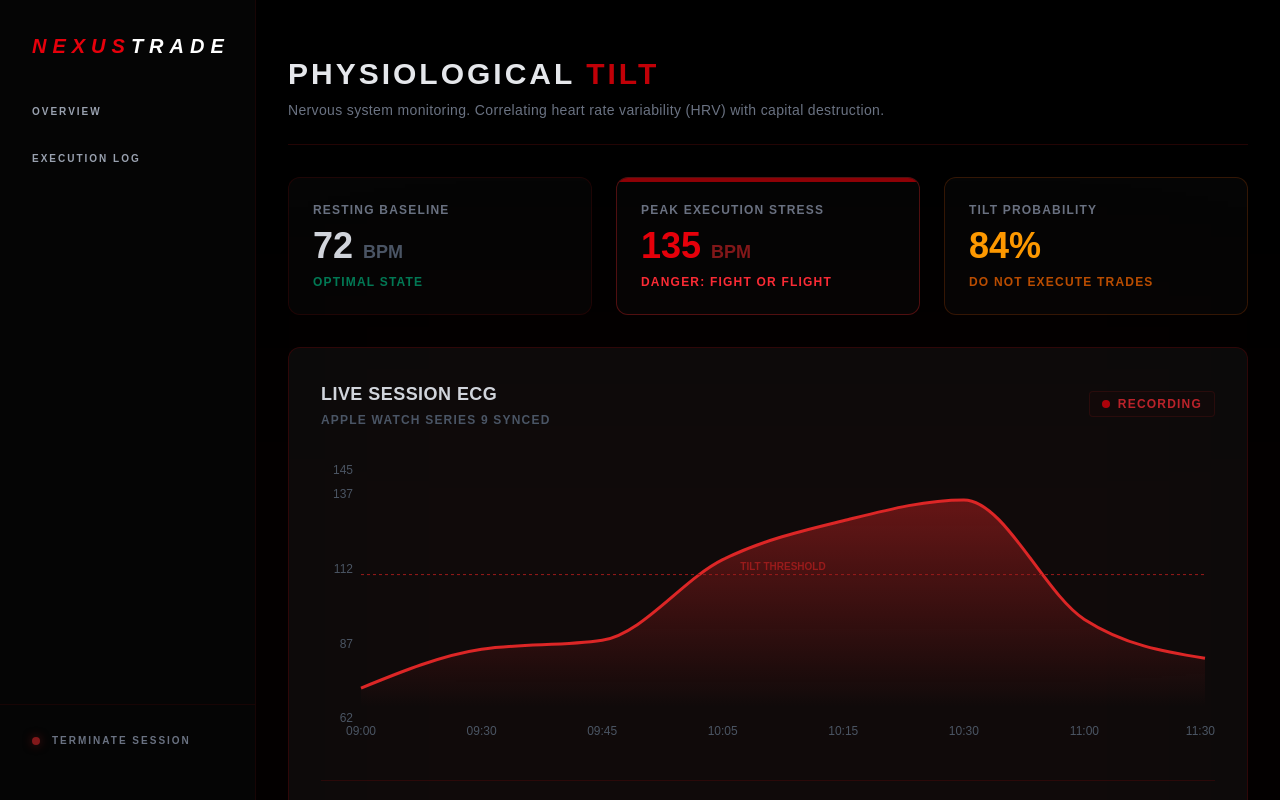
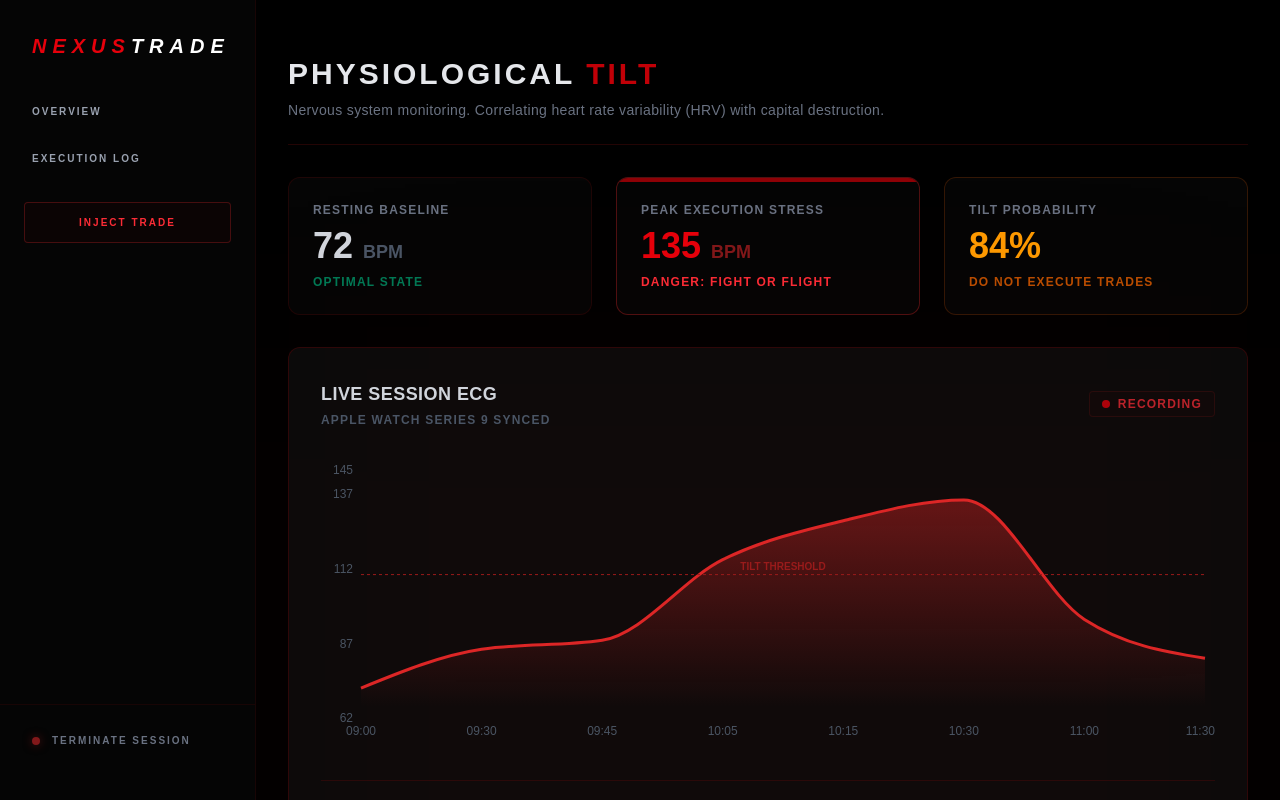
Before and after one commit to Minuwa12/nexus-trade, a Next.js app: page /dashboard/biometrics in a window 1280 px wide. Built offline with nearby package versions, Linux system fonts and the light colour scheme.

Commit message:
UI: Added Inject Trade button to sidebar

```diff
--- a/app/dashboard/layout.tsx
+++ b/app/dashboard/layout.tsx
@@ -25,6 +25,13 @@ export default function DashboardLayout({
             <span className="text-[10px] font-bold tracking-[0.2em] uppercase">Execution Log</span>
           </Link>
 
+          {/* --- THE NEW INJECT TRADE BUTTON --- */}
+          <div className="pt-4 px-2">
+            <Link href="/dashboard/trades/new" className="flex items-center justify-center px-4 py-3 text-red-500 border border-red-900/50 rounded bg-red-950/10 hover:bg-red-900 hover:text-white hover:shadow-[0_0_15px_rgba(153,27,27,0.4)] transition-all group">
+              <span className="text-[10px] font-black tracking-[0.2em] uppercase">Inject Trade</span>
+            </Link>
+          </div>
+          {/* ----------------------------------- */}
 
         </nav>
 
```
